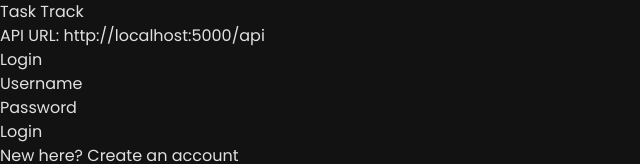
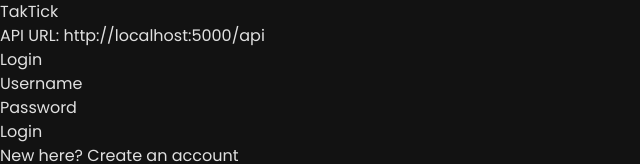
Before and after one commit to HayElmaliah/TaskManager, a React (Vite) app in the folder frontend/: page / in a window 1280 px wide. Shown: the top 164 px of the page, without its empty margins (0-640 px from the left). Built offline with nearby package versions, Linux system fonts and the light colour scheme.

Commit message:
forcing english and changing page header

```diff
--- a/frontend/index.html
+++ b/frontend/index.html
@@ -1,14 +1,15 @@
 <!doctype html>
-<html lang="en">
+<html lang="en" dir="ltr">
   <head>
     <meta charset="UTF-8" />
     <link rel="icon" type="image/svg+xml" href="/vite.svg" />
     <meta name="viewport" content="width=device-width, initial-scale=1.0, maximum-scale=1.0, user-scalable=0">
+    <meta name="language" content="English">
     <link
       href="https://fonts.googleapis.com/css2?family=Poppins:wght@400;600&display=swap"
       rel="stylesheet"
     />
-    <title>Task Tracker</title>
+    <title>TakTick</title>
     <style>
       /* Minimal styles for full height and dark background */
       html,
--- a/frontend/src/components/Login.jsx
+++ b/frontend/src/components/Login.jsx
@@ -60,7 +60,7 @@ const Login = ({ setUser }) => {
   return (
     <div className="flex flex-col justify-center items-center min-h-screen bg-zinc-900 text-white">
       {/* Logo */}
-      <h1 className="text-3xl font-bold text-cyan-400 mb-6">Task Track</h1>
+      <h1 className="text-3xl font-bold text-cyan-400 mb-6">TakTick</h1>
 
       {/* Environment indicator - only show in development */}
       {import.meta.env.DEV && (
--- a/frontend/src/components/Register.jsx
+++ b/frontend/src/components/Register.jsx
@@ -54,7 +54,7 @@ const Register = () => {
 
   return (
     <div className="flex flex-col justify-center items-center min-h-screen bg-zinc-900 text-white">
-      <h1 className="text-cyan-400 text-3xl font-bold mb-6">Task Track</h1>
+      <h1 className="text-cyan-400 text-3xl font-bold mb-6">TakTick</h1>
 
       {/* Environment indicator - only show in development */}
       {import.meta.env.DEV && (
--- a/frontend/src/components/TaskList.jsx
+++ b/frontend/src/components/TaskList.jsx
@@ -199,7 +199,7 @@ const TaskList = ({ user, onLogout }) => {
       <header className="sticky top-0 z-10 bg-zinc-800 border-b border-zinc-700">
         <div className="max-w-7xl mx-auto w-full px-4 py-3">
           <div className="flex items-center justify-between">
-            <h1 className="text-2xl font-bold text-cyan-400">Task Track</h1>
+          <h1 className="text-2xl font-bold text-cyan-400">TakTick</h1>
             <div className="flex items-center gap-4">
               <button
                 onClick={() => setView(view === 'table' ? 'workspace' : 'table')}
```
